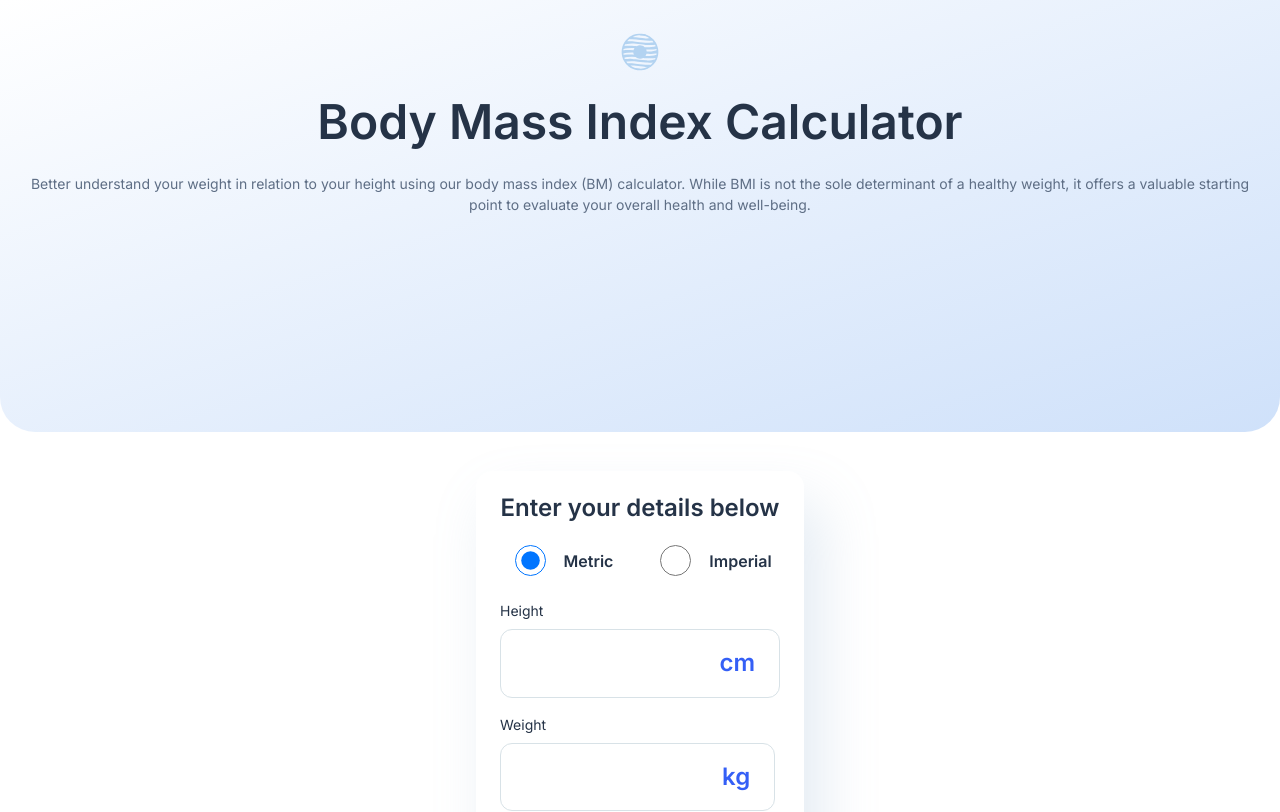
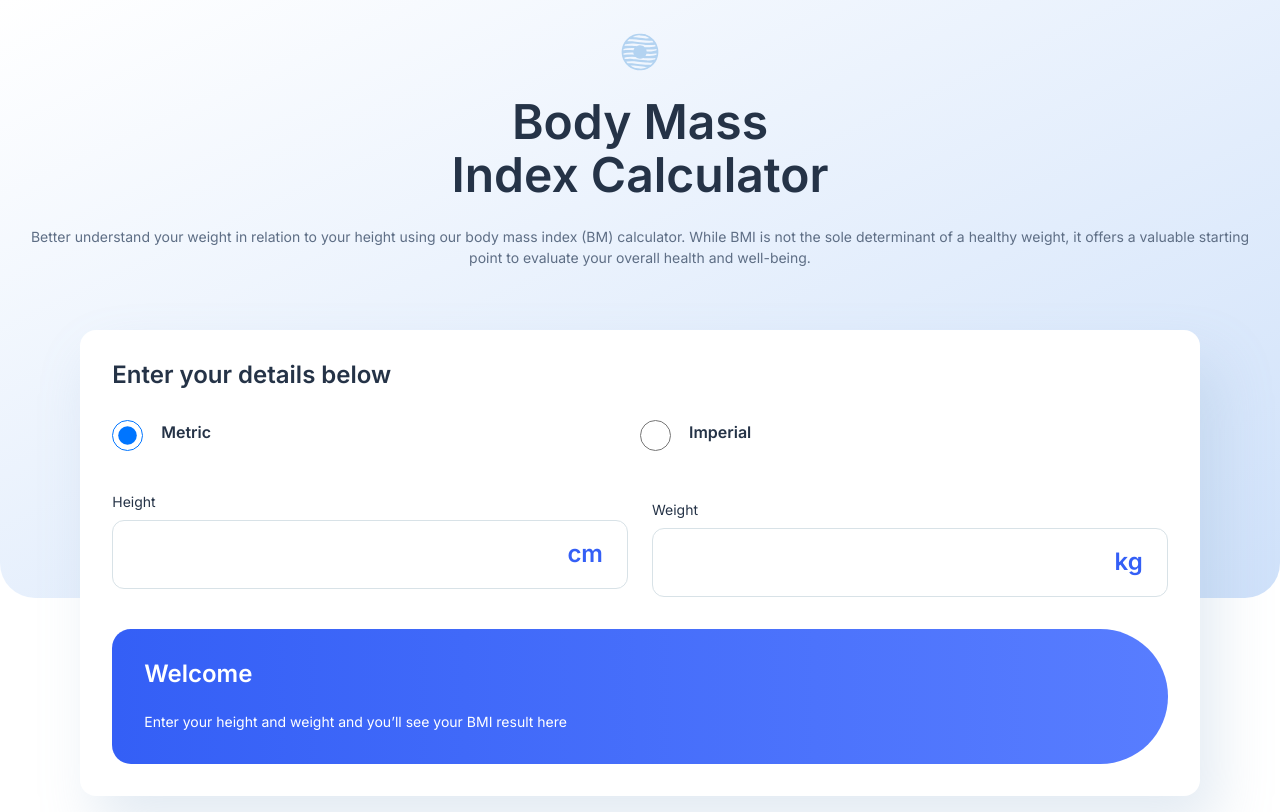
Before and after one commit to ZiadRefaey/BMI-Calculator, a React (Vite) app: page / in a window 1280 px wide. Shown: the top 812 px of the page. Built offline with nearby package versions, Linux system fonts and the light colour scheme.

Commit message:
hero tablet responsive

```diff
--- a/src/BMIForm.jsx
+++ b/src/BMIForm.jsx
@@ -59,7 +59,7 @@ export default function BMIForm({
   }
   return (
     <>
-      <h2 className="heading-m">Enter your details below</h2>
+      <h2 className="heading-m form-header">Enter your details below</h2>
       <form className="form">
         <div className="metric-container">
           <div className="radio-button">
@@ -92,12 +92,15 @@ export default function BMIForm({
         <div className="body-details">
           {metric === "metric" && (
             <>
+              <div className="form-inputs-container  metric-inputs-container">
+                <div className="label-input-container">
                   <label
                     className="body-label body-s gunmetal"
                     htmlFor="metric-height"
                   >
                     Height
                   </label>
+
                   <div className="input-container ">
                     <input
                       className="heading-m gunmetal"
@@ -105,12 +108,16 @@ export default function BMIForm({
                       value={metricHeight}
                       onChange={(e) => {
                         setMetricHeight(e.target.value);
-                    MetricBMI = metricWeight / (metricHeight * metricHeight);
+                        MetricBMI =
+                          metricWeight / (metricHeight * metricHeight);
                       }}
                       id="height"
                     />
                     <p className="heading-m metric-unit">cm</p>
                   </div>
+                </div>
+
+                <div className="label-input-container">
                   <label
                     className="body-label  body-s gunmetal weight"
                     htmlFor="weight"
@@ -122,7 +129,8 @@ export default function BMIForm({
                       value={metricWeight}
                       onChange={(e) => {
                         setMetricWeight(e.target.value);
-                    MetricBMI = metricWeight / (metricHeight * metricHeight);
+                        MetricBMI =
+                          metricWeight / (metricHeight * metricHeight);
                       }}
                       className="heading-m gunmetal"
                       type="number"
@@ -130,10 +138,14 @@ export default function BMIForm({
                     />
                     <p className="heading-m metric-unit">kg</p>
                   </div>
+                </div>
+              </div>
             </>
           )}
           {metric === "imperial" && (
             <>
+              <div className="form-inputs-container">
+                <div className="label-input-container ">
                   <label
                     className="body-label body-s gunmetal"
                     htmlFor="imperial-height-ft"
@@ -166,7 +178,9 @@ export default function BMIForm({
                       <p className="heading-m metric-unit">in</p>
                     </div>
                   </div>
+                </div>
 
+                <div className="label-input-container  metric-label-input-container">
                   <label
                     className="body-label  body-s gunmetal weight"
                     htmlFor="imperial-weight-st"
@@ -199,6 +213,8 @@ export default function BMIForm({
                       <p className="heading-m metric-unit">lbs</p>
                     </div>
                   </div>
+                </div>
+              </div>
             </>
           )}
         </div>
--- a/src/BMIResults.jsx
+++ b/src/BMIResults.jsx
@@ -37,8 +37,10 @@ export default function BMIResults({
   if (MetricBMI && metric === "metric") {
     BMIResult = (
       <div className="bmi-results-header">
-        <h3 className="body-m-bold">Your BMI is...</h3>
-        <span className="heading-l">{MetricBMI.toFixed(1)}</span>
+        <div className="bmi-results-title">
+          <h3 className="body-m-bold">Your BMI is...</h3>
+          <span className="heading-l">{MetricBMI.toFixed(1)}</span>
+        </div>
         <div className="bmi-results-body">
           <p className="body-s">
             Your BMI suggests you’re {MetricHealthLevel}. Your ideal weight is
@@ -54,12 +56,14 @@ export default function BMIResults({
   } else if (ImperialBMI && metric === "imperial") {
     BMIResult = (
       <div className="bmi-results-header">
-        <h3 className="body-m-bold">Your BMI is...</h3>
-        <span className="heading-l">{ImperialBMI.toFixed(1)}</span>
+        <div className="bmi-results-title">
+          <h3 className="body-m-bold">Your BMI is...</h3>
+          <span className="heading-l">{ImperialBMI.toFixed(1)}</span>
+        </div>
         <div className="bmi-results-body">
           <p className="body-s">
             Your BMI suggests you’re {ImperialHealthLevel}. Your ideal weight is
-            between{" "}
+            between
             <span>
               {lowerImperialRange.toFixed(1)}lbs -
               {higherImperialRange.toFixed(1)}lbs.
@@ -70,7 +74,7 @@ export default function BMIResults({
     );
   } else {
     BMIResult = (
-      <div className="bmi-results-header">
+      <div className="bmi-results-header empty-results">
         <h3 className="heading-m">Welcome</h3>
         <p className="body-s white">
           Enter your height and weight and you’ll see your BMI result here
--- a/src/Hero.css
+++ b/src/Hero.css
@@ -15,6 +15,14 @@
   background-image: linear-gradient(to bottom right, #fff, #cfe1fa);
   position: relative;
 }
+.hero-header {
+  display: flex;
+  align-items: center;
+  justify-content: center;
+  flex-direction: column;
+  gap: 24px;
+}
+
 .logo {
   cursor: pointer;
   width: 40px;
@@ -29,7 +37,7 @@
 .bmi-calculator {
   background-color: white;
   border-radius: 16px;
-  width: 328px;
+  width: 87.46%;
   padding: 24px;
   position: absolute;
   top: 471px;
@@ -42,18 +50,21 @@
 }
 .hero h2 {
   color: var(--GunMetal);
+  text-align: start;
 }
 .metric-container {
   display: flex;
   align-items: center;
-  justify-content: space-between;
+  justify-content: start;
   width: 100%;
 }
 .radio-button {
   width: 128px;
+  width: 100%;
+
   display: flex;
-  align-items: center;
-  justify-content: center;
+  align-items: start;
+  justify-content: start;
   gap: 18px;
   color: var(--GunMetal);
 }
@@ -70,12 +81,14 @@
   justify-content: start;
   flex-direction: column;
   gap: 24px;
+  width: 100%;
 }
 .body-details {
   display: flex;
   align-items: start;
   justify-content: start;
   flex-direction: column;
+  width: 100%;
 }
 .weight {
   margin-top: 16px;
@@ -86,6 +99,7 @@
   align-items: center;
   justify-content: space-between;
   gap: 24px;
+  width: 100%;
   border-radius: 12px;
   border: 1px solid var(--Borders);
 }
@@ -111,11 +125,16 @@
   display: flex;
   gap: 24px;
   flex-direction: column;
+  width: 100%;
 }
+
 .bmi-results-header {
   display: flex;
   flex-direction: column;
   gap: 8px;
+}
+.bmi-results-title h3 {
+  margin-bottom: 8px;
 }
 .bmi-results-body span {
   font-weight: 700;
@@ -126,3 +145,84 @@
   justify-content: center;
   gap: 24px;
 }
+.form-inputs-container {
+  width: 100%;
+}
+.label-input-container {
+  display: flex;
+  align-items: start;
+  justify-content: start;
+  flex-direction: column;
+  width: 100%;
+}
+.form-header {
+  width: 100%;
+  text-align: start;
+}
+.input-imperial {
+  display: flex;
+}
+@media screen and (min-width: 440px) {
+  .form {
+    gap: 32px;
+  }
+  .hero {
+    padding-bottom: 330px;
+  }
+}
+@media screen and (min-width: 700px) {
+  .line-break {
+    display: block;
+  }
+  .bmi-calculator {
+    padding: 32px;
+    position: absolute;
+    top: 330px;
+
+    gap: 32px;
+    box-shadow: 16px 32px 56px 0px rgba(143, 174, 207, 0.25);
+  }
+  .form-inputs-container {
+    display: flex;
+    align-items: center;
+    justify-content: center;
+    flex-direction: column;
+    gap: 24px;
+  }
+
+  .metric-inputs-container {
+    display: flex;
+    align-items: center;
+    justify-content: center;
+    flex-direction: row;
+  }
+  .input-imperial {
+    width: 100%;
+  }
+  .bmi-results {
+    padding: 32px;
+    border-top-right-radius: 999px;
+    border-bottom-right-radius: 999px;
+    border-top-left-radius: 280px;
+    border-bottom-left-radius: 280px;
+  }
+  .bmi-results-header {
+    display: flex;
+    align-items: center;
+    justify-content: center;
+    flex-direction: row;
+    gap: 24px;
+  }
+
+  .bmi-results div {
+    width: 100%;
+  }
+
+  .empty-results {
+    display: flex;
+    align-items: start;
+    justify-content: start;
+    flex-direction: column;
+    text-align: start;
+  }
+}
--- a/src/HeroHeader.jsx
+++ b/src/HeroHeader.jsx
@@ -4,13 +4,17 @@ export default function HeroHeader() {
   return (
     <>
       <img src={logo} alt="website's logo" className="logo" />
-      <h1 className="heading-l">Body Mass Index Calculator</h1>
-      <p className="body-s hero-text">
-        Better understand your weight in relation to your height using our body
-        mass index (BM) calculator. While BMI is not the sole determinant of a
-        healthy weight, it offers a valuable starting point to evaluate your
-        overall health and well-being.
-      </p>
+      <div className="hero-header">
+        <h1 className="heading-l">
+          <span className="line-break">Body Mass</span> Index Calculator
+        </h1>
+        <p className="body-s hero-text">
+          Better understand your weight in relation to your height using our
+          body mass index (BM) calculator. While BMI is not the sole determinant
+          of a healthy weight, it offers a valuable starting point to evaluate
+          your overall health and well-being.
+        </p>
+      </div>
     </>
   );
 }
```
Lines whose indentation alone changed are shown as unchanged.
